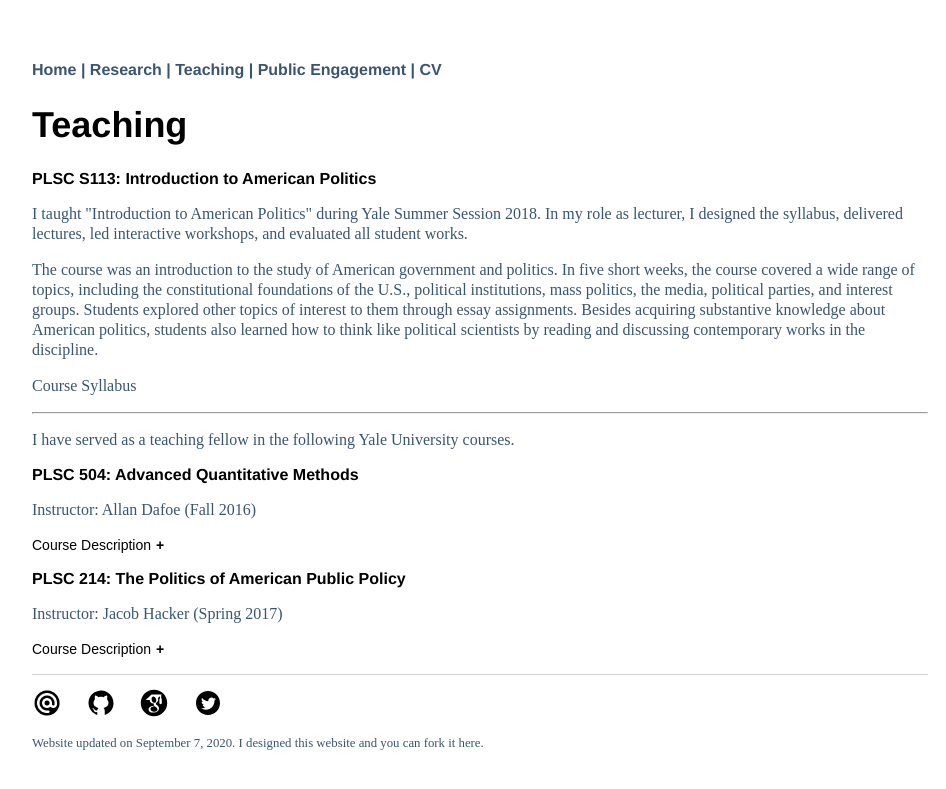
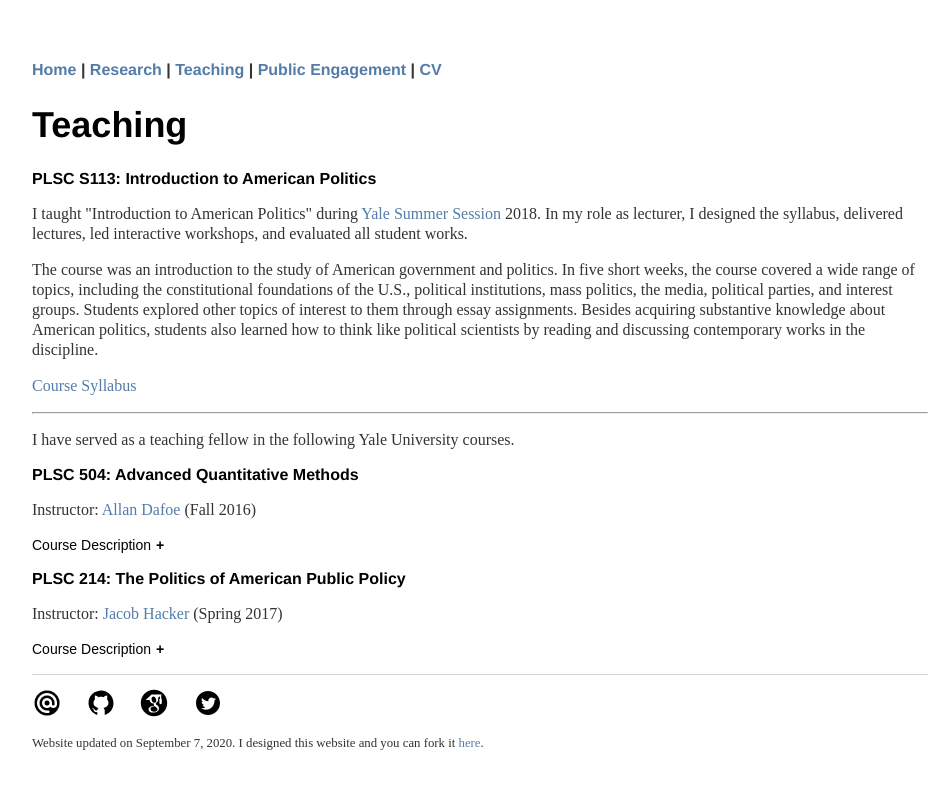
Before and after one commit to morganlivingston/baobaofzhang.github.io, a Jekyll site: the page built from teaching.html, in a window 1280 px wide. Shown: the top 789 px of the page, without its empty margins (160-1106 px from the left). Built offline with Jekyll 4.4.1, drawn with Linux system fonts in a browser that asks for light colours.

Commit message:
Update main.css

```diff
--- a/css/main.css
+++ b/css/main.css
@@ -1,9 +1,9 @@
 body { margin: 60px auto; width: 70%; }
 
-a { text-decoration: none; color: #3A5573; }
+a { text-decoration: none; color: #537CA9; }
 a:hover { text-decoration: underline; }
 
-p, ul { font-size: 1em; line-height: 1.25em; color: #3A5573; }
+p, ul { font-size: 1em; line-height: 1.25em; color: #333; }
 
 h1, h2, h3 { font-family: 'Helvetica', 'Arial', 'Sans-Serif'; }
 h1 { font-size: 2.25em;  }
```
